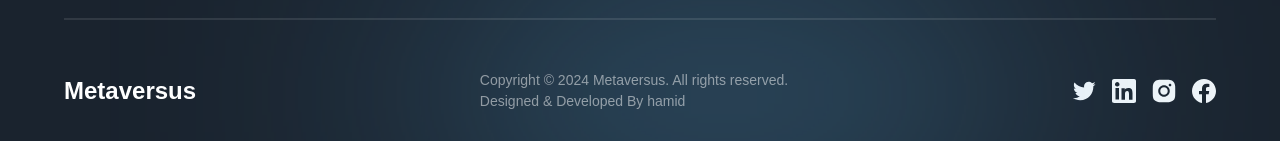
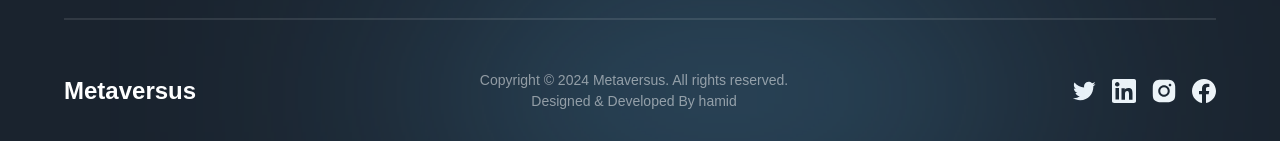
Before and after one commit to abdulhai-rawan/next-metaverse, a Next.js app: page / in a window 1280 px wide. Shown: the part 6721-6862 px from the top of the page. Built offline with nearby package versions, Linux system fonts and the light colour scheme; a web font is replaced by a local one.

Commit message:
update copyright text fotoer

```diff
--- a/components/layout/footer.tsx
+++ b/components/layout/footer.tsx
@@ -38,7 +38,7 @@ const Footer = () => (
 
         <div className="flex items-center justify-between flex-wrap gap-4">
           <h4 className="font-extrabold text-[24px] text-white">Metaversus</h4>
-          <p className="font-normal text-[14px] text-white opacity-50">
+          <p className="font-normal text-[14px] text-white opacity-50 text-center">
             Copyright &copy; 2024 Metaversus. All rights reserved.
             <br /> Designed & Developed By hamid
           </p>
```
